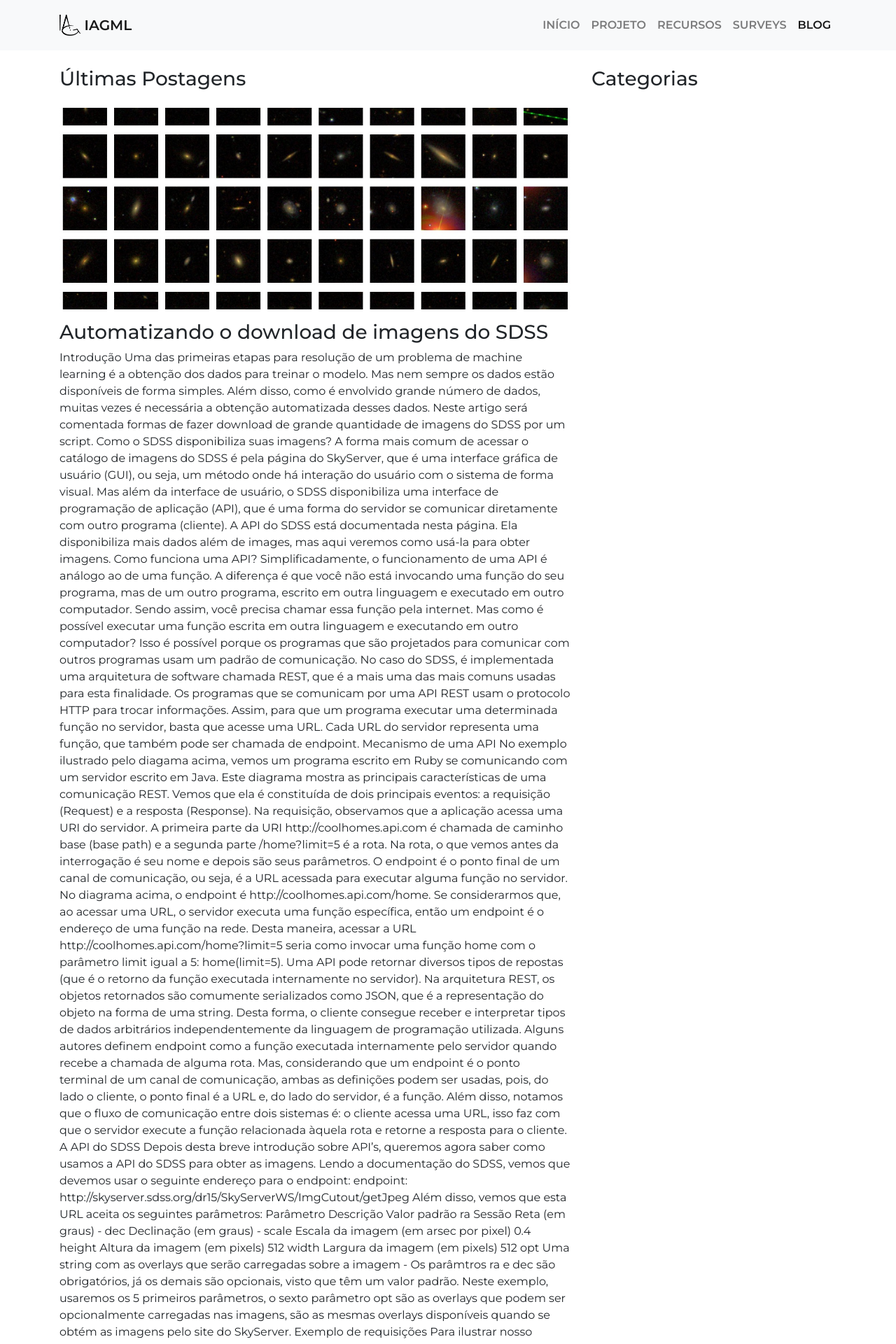
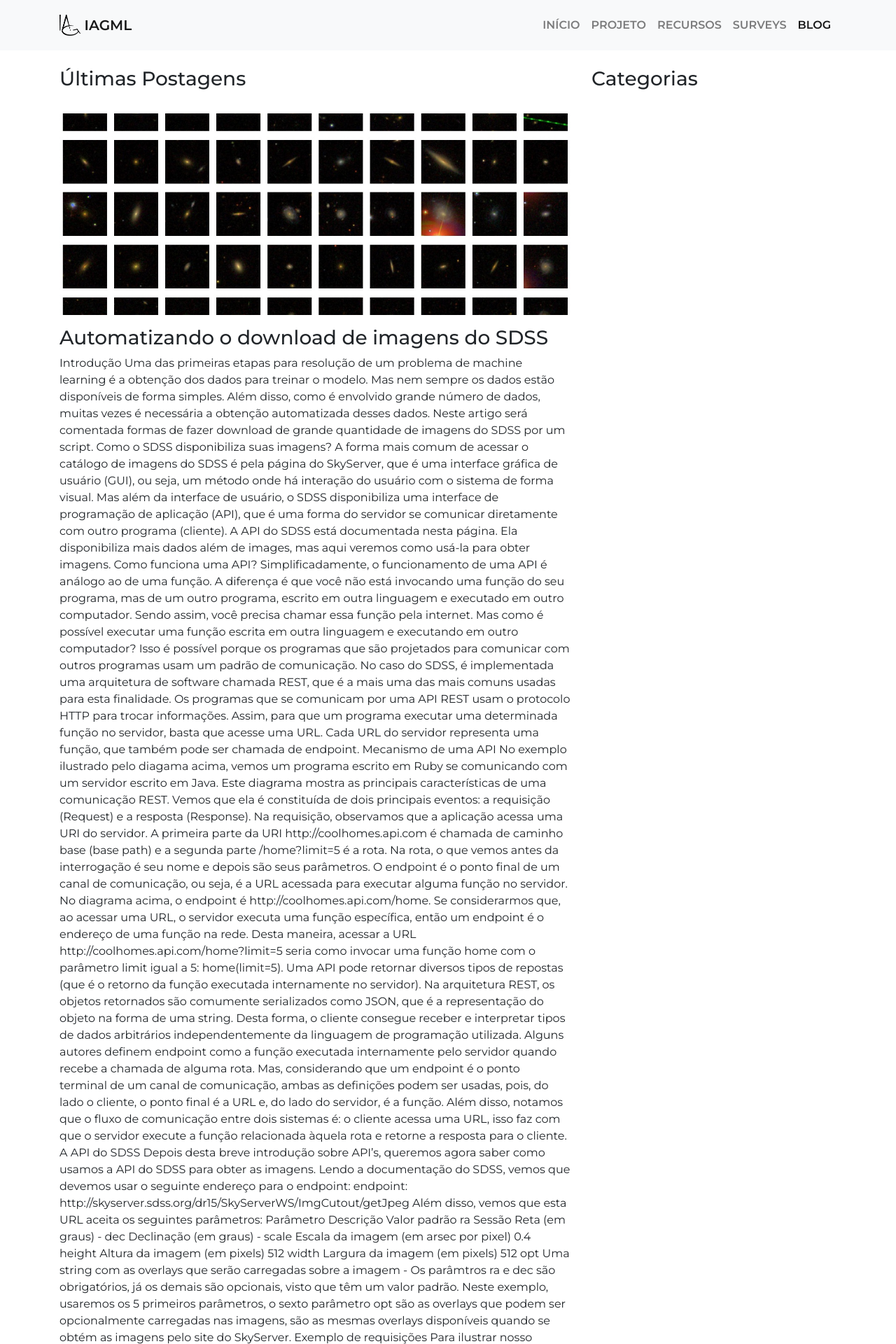
Before and after one commit to iagml/website, a Jekyll site: the page built from blog/index.html, in a window 1280 px wide. Shown: the top 1920 px of the page at 70% size. Built offline with Jekyll 4.4.1, drawn with Linux system fonts in a browser that asks for light colours; formulas are drawn with MathJax 3; the list of posts is cut into pages by our own code.

Commit message:
aumento do espaçamento entre postagens

```diff
--- a/_layouts/blog.html
+++ b/_layouts/blog.html
@@ -8,7 +8,7 @@
       <h3>Últimas Postagens</h3>
 
       {% for post in paginator.posts %}
-      <div class="py-3">
+      <div class="py-4">
         <a href="{{ post.url }}">
           <div style="background-image: url({{ post.image }});
                     background-repeat: no-repeat;
```
